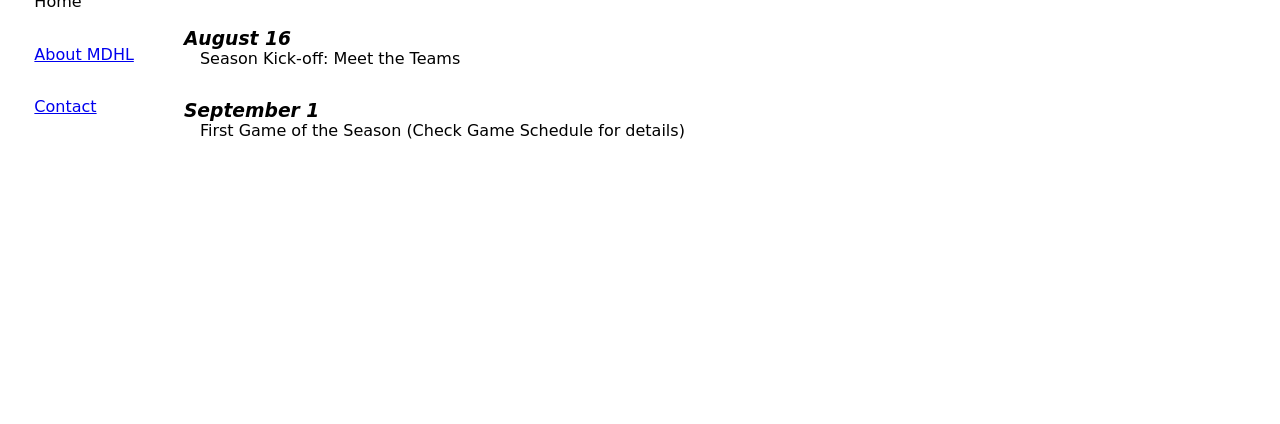
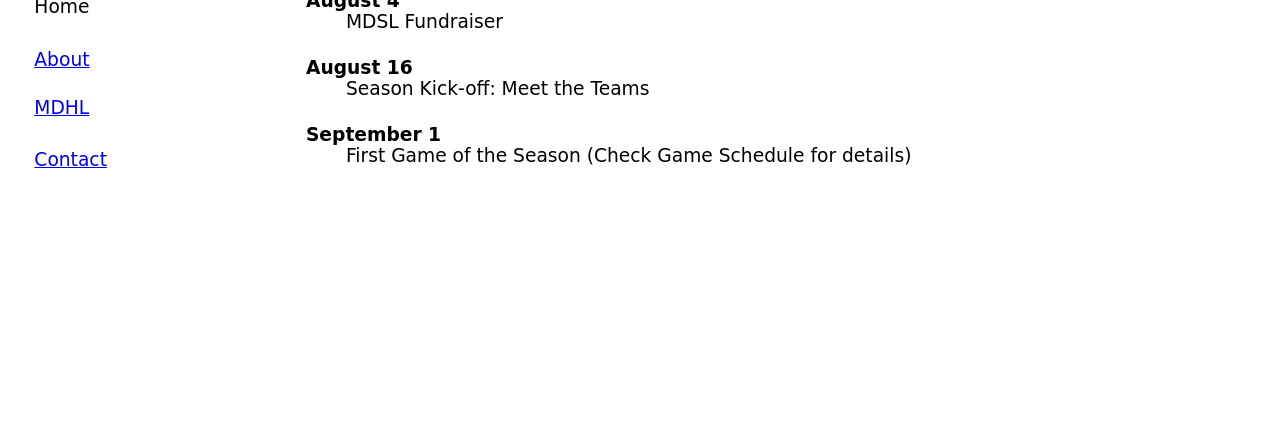
Before and after one commit to riidoriido/ap4-tasks-ferminVazquez, a plain HTML site: page index.html in a window 1280 px wide. Shown: the part 376-800 px from the top of the page. Drawn offline with Linux system fonts and the light colour scheme.

Commit message:
Styles update

```diff
--- a/index.html
+++ b/index.html
@@ -20,16 +20,16 @@
         </figure>
       </div>
     </header>
-    <aside>
+    <div class="sidebar">
       <nav>
         <a class="active" href="./">Home</a>
         <a href="./about.html">About MDHL</a>
         <a href="./contact.html">Contact</a>
       </nav>
-    </aside>
+    </div>
     <main>
       <section>
-        <article>
+        <!-- <article>
           <h3>August 4</h3>
           <p>MDSL Fundraiser</p>
         </article>
@@ -40,7 +40,15 @@
         <article>
           <h3>September 1</h3>
           <p>First Game of the Season (Check Game Schedule for details)</p>
-        </article>
+        </article> -->
+        <dl>
+          <dt>August 4</dt>
+          <dd>MDSL Fundraiser</dd>
+          <dt>August 16</dt>
+          <dd>Season Kick-off: Meet the Teams</dd>
+          <dt>September 1</dt>
+          <dd>First Game of the Season (Check Game Schedule for details)</dd>
+        </dl>
       </section>
     </main>
   </body>
--- a/styles.css
+++ b/styles.css
@@ -6,6 +6,7 @@
 
 body {
   font-family: "Comic Sans", cursive;
+  font-size: 14pt;
 }
 
 .banner {
@@ -34,7 +35,7 @@ div.subtitle > figure > img {
   top: -45px;
 }
 
-aside {
+div.sidebar {
   display: inline-block;
   vertical-align: top;
   width: 150px;
@@ -57,10 +58,11 @@ a.active {
 
 main {
   display: inline-block;
-  padding: 1%;
+  padding: 3%;
+  padding-left: 150px;
   width: 85%;
 }
-article {
+/* article {
   padding: 1rem;
 }
 
@@ -69,4 +71,24 @@ article > h3 {
 }
 article > p {
   text-indent: 1rem;
+} */
+section {
+  display: inline-block;
 }
+
+main > section > dl {
+  display: block;
+  margin-block-start: 1em;
+  margin-block-end: 1em;
+  margin-inline-start: 0px;
+  margin-inline-end: 0px;
+}
+
+dt {
+  font-weight: bold;
+}
+dd {
+  display: block;
+  margin-inline-start: 40px;
+  margin-bottom: 25px;
+}
```
